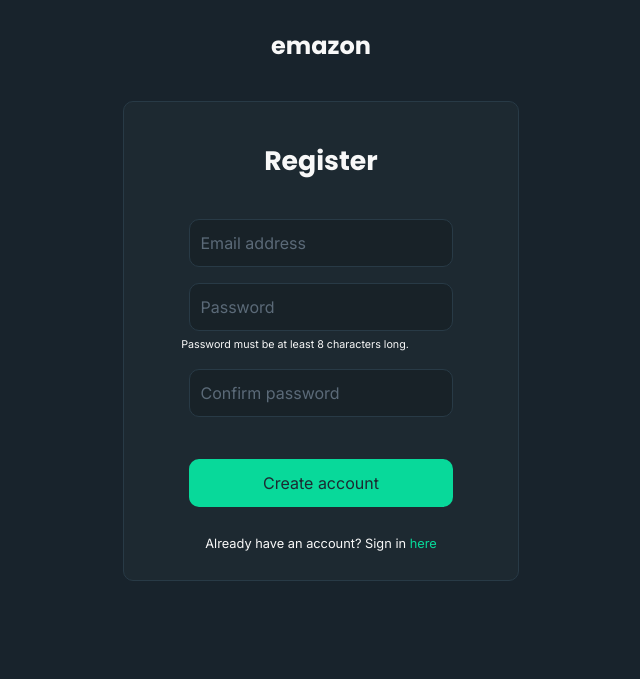
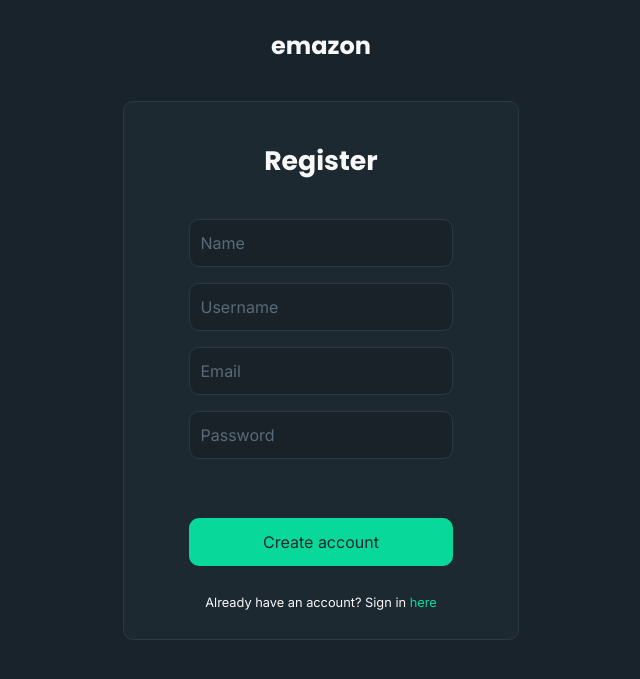
Before and after one commit to kennyjung0223/emazon, a Flask app: page /register in a window 1280 px wide. Shown: the top 679 px of the page, without its empty margins (319-959 px from the left). Run offline with Flask 2, Linux system fonts and the light colour scheme; parts of the project's set-up code (start-up, migrations or seed data) failed here and were passed over; some libraries are stand-ins or nearby versions.

Commit message:
login/register functionality/display finished

```diff
--- a/app.py
+++ b/app.py
@@ -1,26 +1,49 @@
+from os import linesep
 from flask import Flask, render_template, request, url_for, redirect
+from wtforms.widgets.core import Input
 from db import app
 from db import *
 from flask_wtf import FlaskForm
-from wtforms import StringField, PasswordField, BooleanField, SubmitField
-from wtforms.validators import DataRequired, Email, Length, EqualTo
+from wtforms import StringField, PasswordField, SubmitField
+from wtforms.validators import InputRequired, Length, ValidationError, Email, email_validator
+from flask_bcrypt import Bcrypt
+from flask_login import login_manager, login_user, LoginManager, login_required, logout_user, current_user
 import stripe
+
 
 # app = Flask(__name__)
 app.config['SECRET_KEY'] = 'testkey'
 stripe.api_key = 'sk_test_4eC39HqLyjWDarjtT1zdp7dc'
+bcrypt = Bcrypt(app)
+
+login_manager = LoginManager()
+login_manager.init_app(app)
+login_manager.login_view = "login"
+
+@login_manager.user_loader
+def load_user(user_id):
+    return User.query.get(int(user_id))
+
+
+class RegisterForm(FlaskForm):
+    username = StringField(validators=[InputRequired(), Length(min=4,max=15)], render_kw={"placeholder": "Username"})
+    name = StringField(validators=[InputRequired(), Length(min=2,max=50)], render_kw={"placeholder": "Name"})
+    email = StringField(validators=[InputRequired(), Email(message="Invalid email response"), Length(max=50)], render_kw={"placeholder": "Email"})
+    password = PasswordField(validators=[InputRequired(), Length(min=8, max=80)], render_kw={"placeholder": "Password"})
+    submit = SubmitField('Create account')
+    # rememberMe = BooleanField('Remember Me')
+
+    def validate_username(self, username):
+        exist = User.query.filter_by(username=username.data).first()
+        if exist:
+            raise ValidationError("Username already exists. Please enter another username.")
+
 
 class LoginForm(FlaskForm):
-    email = StringField(validators=[DataRequired(), Length(min=3, max=15)])
-    password = PasswordField(validators=[DataRequired(), Length(min=8, max=80)])
-    rememberMe = BooleanField()
-    submit = SubmitField(label='Sign in')
-
-class RegisterForm(FlaskForm):
-    email = StringField(validators=[DataRequired(), Length(min=3, max=15)])
-    password = PasswordField(validators=[DataRequired(), Length(min=8, max=80)])
-    confirmPassword = PasswordField(validators=[DataRequired(), EqualTo('password')])
-    submit = SubmitField(label='Create account')
+    username = StringField(validators=[InputRequired(), Length(min=4,max=15)], render_kw={"placeholder": "Username"})
+    password = PasswordField(validators=[InputRequired(), Length(min=8, max=80)], render_kw={"placeholder": "Password"})
+    submit = SubmitField('Sign in')
+    # rememberMe = BooleanField('Remember Me')
 
 # This is the home page (aka the products page)
 @app.route("/")
@@ -51,11 +74,21 @@ def index():
 @app.route("/login", methods=['POST', 'GET'])
 def login():
     form = LoginForm()
+    if form.validate_on_submit():
+        user = User.query.filter_by(username=form.username.data).first()
+        if user:
+            if bcrypt.check_password_hash(user.password, form.password.data):
+                login_user(user)
+                return redirect(url_for('index'))
+
     # POST request - Handle form data from client
-    if request.method == "POST":
-        print("Post executed")
-        # Username = username
-        # Password = password
+    # if request.method == "POST":
+        # if form.validate_on_submit():
+        #     return '<h1>' + form.username.data + ' '
+
+        # # print("Post executed")
+        # Username = request.form["username"]
+        # Password = request.form["password"]
         # user = User.query.filter_by(username=Username).first()
 
         # if user is None or not user.check_password(password):
@@ -66,9 +99,24 @@ def login():
     return render_template('login.html', form=form)
 
 
+@app.route('/logout', methods=['GET', 'POST'])
+@login_required
+def logout():
+    logout_user()
+    return redirect(url_for('login'))
+
+
+
 @app.route("/register", methods=['POST', 'GET'])
 def register():
     form = RegisterForm()
+    if form.validate_on_submit():
+        hash = bcrypt.generate_password_hash(form.password.data)
+        user = User(name=form.name.data, email=form.email.data, username=form.username.data, password=hash)
+        db.session.add(user)
+        db.session.commit()
+        return redirect(url_for('login'))
+
     # POST request - Handle form data from client
     # if request.method == "POST":
     #     print('Register')
--- a/db.py
+++ b/db.py
@@ -2,13 +2,14 @@
 
 from flask import Flask
 from flask_sqlalchemy import SQLAlchemy
+from flask_login import UserMixin
 
 app = Flask(__name__)
 app.config["SQLALCHEMY_DATABASE_URI"] = "sqlite:///data.sqlite"
 app.config['SQLALCHEMY_TRACK_MODIFICATIONS'] = True
 db = SQLAlchemy(app)
 
-class User(db.Model):
+class User(db.Model, UserMixin):
     id = db.Column(db.Integer, primary_key=True)
     name = db.Column(db.String, nullable=False)
     email = db.Column(db.String, unique=True, nullable=False)
--- a/requirements.txt
+++ b/requirements.txt
@@ -4,6 +4,9 @@ click==8.0.3
 Flask==2.0.2
 Flask-SQLAlchemy==2.5.1
 Flask-WTF==1.0.0
+Flask-Bcrypt==0.7.1
+Flask-Login==0.5.0
+email-validator==1.1.3
 greenlet==1.1.2
 idna==3.3
 itsdangerous==2.0.1
--- a/static/css/home.css
+++ b/static/css/home.css
@@ -11,7 +11,7 @@
 
 .hero-text{
     position: absolute;
-    top: 40%;
+    top: 46.5%;
     left: 34.75%;
     font-size: 1.3vw;
 }
--- a/static/css/register.css
+++ b/static/css/register.css
@@ -22,6 +22,10 @@
     font-size: 1.67rem !important;
     margin-top: 1.67rem;
     margin-bottom: 1.67rem;
+}
+
+.input-container{
+    padding-bottom: 1rem;
 }
 
 .inputs{
@@ -65,6 +69,10 @@
 }
 /* ------- Remember Me, UPDATE LATER -------*/
 
+.button-container{
+    padding-top: 1rem;
+}
+
 .button-custom{
     min-width: 67%;
     min-height: 3rem;
--- a/templates/register.html
+++ b/templates/register.html
@@ -21,30 +21,25 @@
                     <div class="row-fluid">
                         <h1 class="logo register-header">Register</h1>
                     </div>
+                    <div class="row-fluid">
+                        <form action="/register" method="POST">
+                            <!-- Safe from CSRF attacks -->
+                            {{ form.hidden_tag() }}
+                            <div class="input-container">
+                                {{ form.name(class_="inputs") }}
+                            </div>
+                            <div class="input-container">
+                                {{ form.username(class_="inputs") }}
+                            </div>
+                            <div class="input-container">
+                                {{ form.email(class_="inputs") }}
+                            </div>
+                            <div class="input-container">
+                                {{ form.password(class_="inputs") }}
 
-                    <div class="row-fluid">
-                        <form action="" method="POST">
-                            <!-- Safe from CRF attacks -->
-                            {{ form.hidden_tag() }}
-                            <fieldset>
-                                <div class="form-group">
-                                    {{ form.email(class="inputs", placeholder="Email address") }}
-                                </div>
-                                <div class="form-group">
-                                    {{ form.password(class="inputs", placeholder="Password") }}
-                                    <div class="row">
-                                        <div col="col-4"></div>
-                                        <div class="col-8 password-indicator">
-                                            <span>Password must be at least 8 characters long.</span>
-                                        </div>
-                                    </div>
-                                </div>
-                                <div class="form-group">
-                                    {{ form.confirmPassword(class="inputs", placeholder="Confirm password") }}
-                                </div>
-                            </fieldset>
-                            <div class="field-group">
-                                {{ form.submit(class='button-custom') }}
+                            </div>
+                            <div class="button-container">
+                                {{ form.submit(class_="button-custom")}}
                             </div>
                         </form>
                         <div class="row-fluid">
```
Also changed, not shown: static/css/login.css (+8 -20 lines), templates/login.html (+13 -23 lines).
